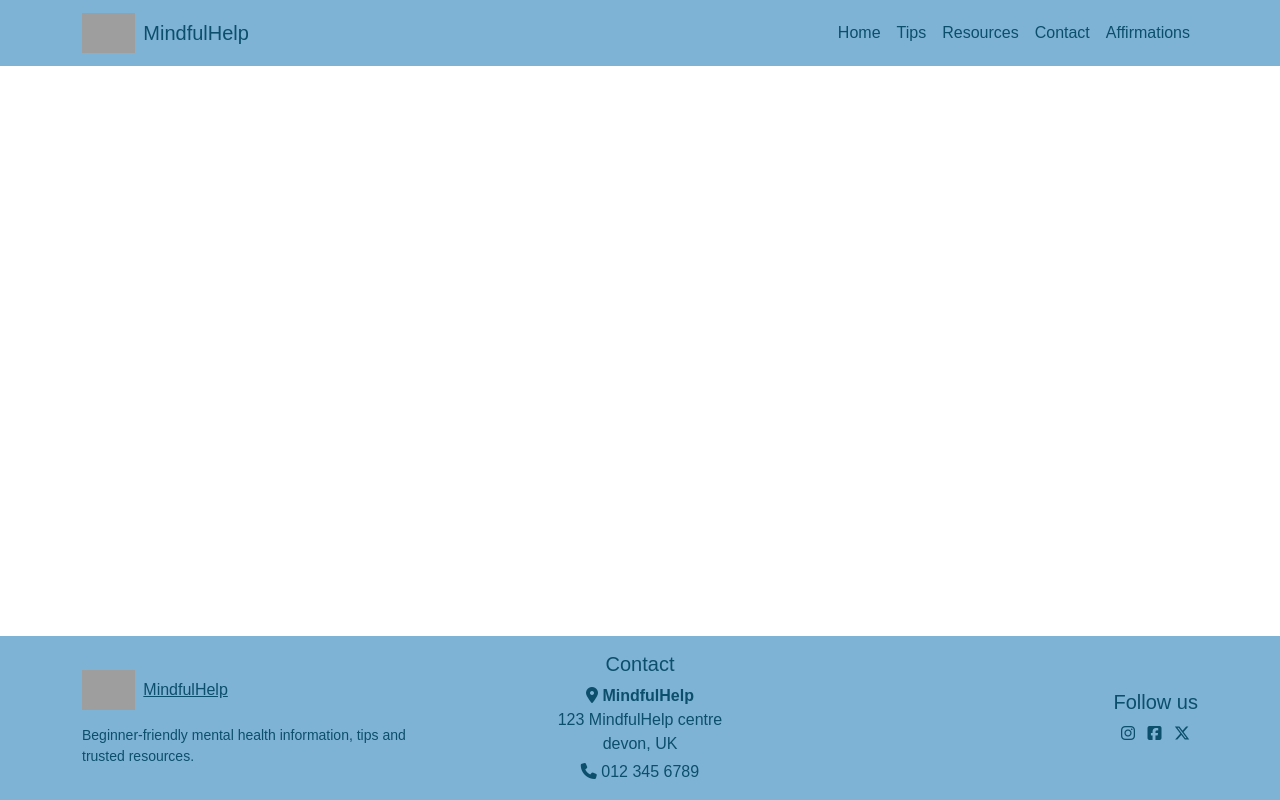
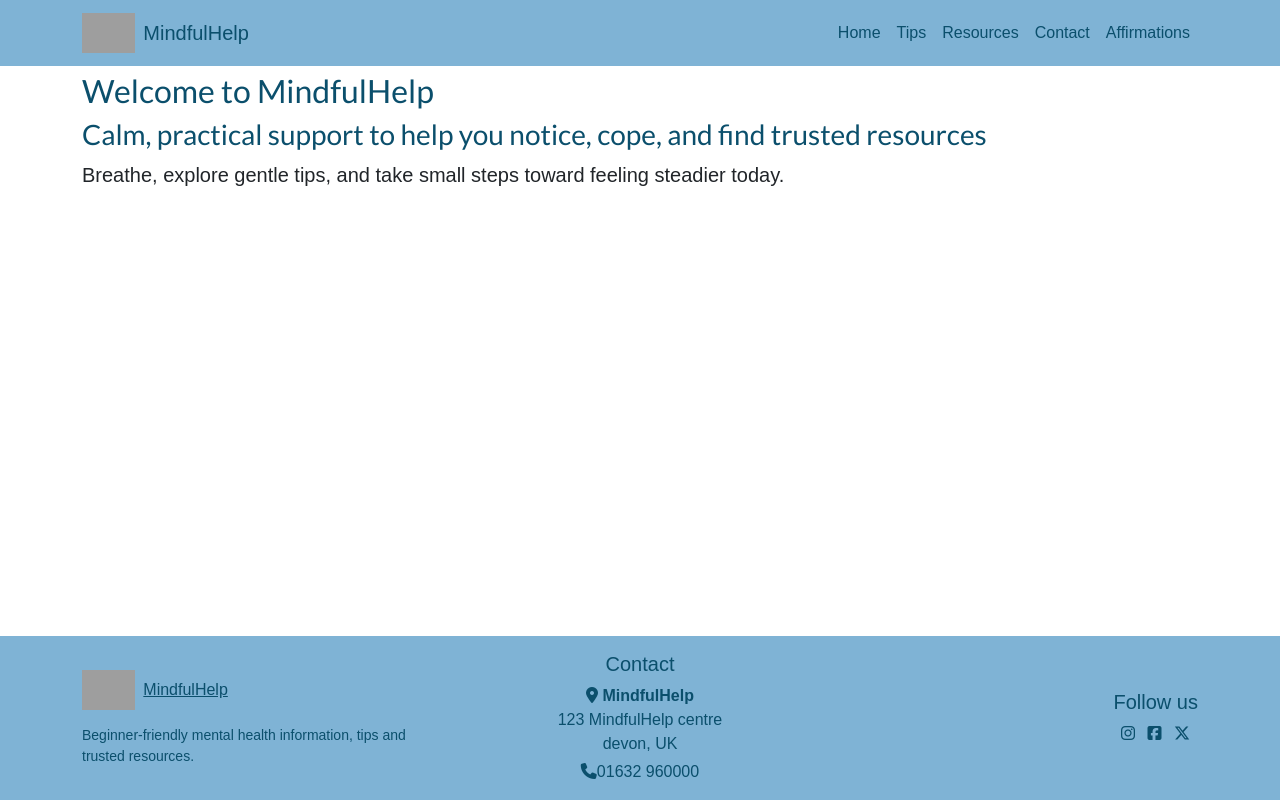
Before and after one commit to JoshuaCottle/Portfolio-Project, a plain HTML site: page index.html in a window 1280 px wide. Drawn offline with nearby package versions, Linux system fonts and the light colour scheme; grey boxes are pictures that could not be loaded; a web font is replaced by a local one.

```diff
--- a/index.html
+++ b/index.html
@@ -19,7 +19,7 @@
     <link rel="stylesheet" href="assets/css/style.css">
 </head>
 
-<body>
+<body class="d-flex flex-column min-vh-100">
     <!-- Navbar -->
     <nav id="navbar" class="navbar navbar-expand-lg fixed-top navbar-light" data-bs-theme="light">
         <div class="container">
@@ -48,14 +48,23 @@
         </div>
     </nav>
 
-
+    <header id="header" class="container section">
+        <section id="hero">
+            <div id="cover-text">
+                <h2>Welcome to MindfulHelp</h2>
+                <h3>Calm, practical support to help you notice, cope, and find trusted resources</h3>
+                <p class="lead mt-2">Breathe, explore gentle tips, and take small steps toward feeling steadier today.
+                </p>
+            </div>
+        </section>
+    </header>
 
     <!-- Footer / contact section -->
     <!-- mt-auto added to push footer to the bottom of the page -->
     <footer id="contact" class="mt-auto">
         <div class="container section">
             <div class="row align-items-center">
-                <!-- Brand / About -->
+                <!-- Logo and about -->
                 <div class="col-12 col-md-4 text-center text-md-start mb-3 mb-md-0">
                     <a class="d-inline-flex align-items-center" href="index.html">
                         <img src="assets/images/health-logo.png" alt="MindfulHelp logo" class="logo me-2">
@@ -73,7 +82,7 @@
                         123 MindfulHelp centre <br>
                         devon, UK
                     </address>
-                    <p class="mb-0"><i class="fa-solid fa-phone"></i> 012 345 6789</p>
+                    <p class="mb-0"><i class="fa-solid fa-phone"></i>01632 960000</p>
 
                 </div>
 
```
